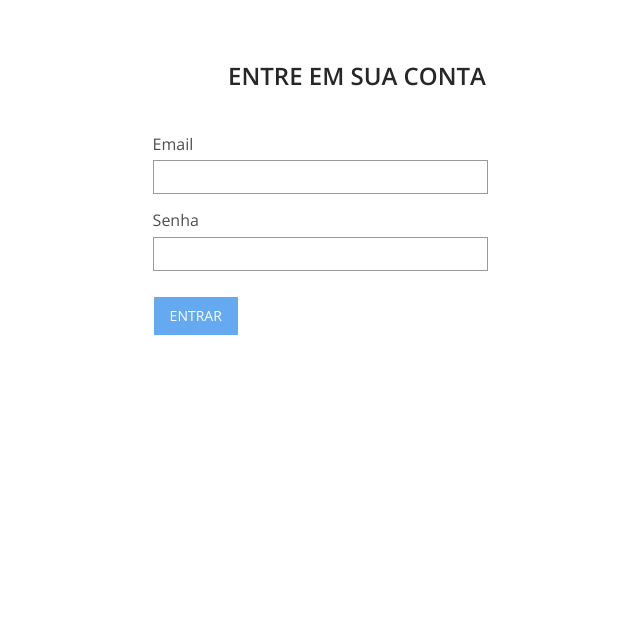
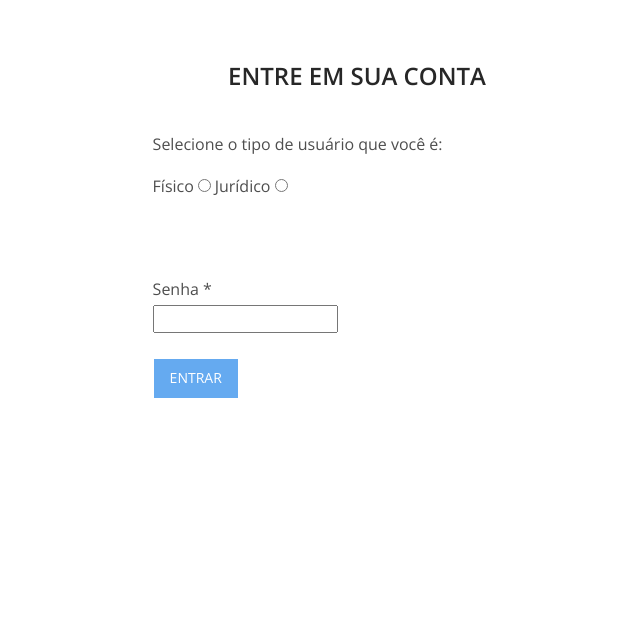
Before and after one commit to JuliaDSolano/Modify, a PHP site: page /login.phtml in a window 1280 px wide. Shown: the part 80-719 px from the top of the page, without its empty margins (283-923 px from the left). Run offline with PHP 8.4, Linux system fonts and the light colour scheme.

Commit message:
Add files via upload

```diff
--- a/projeto-2.7-master/projeto/tcc/admin.html
+++ b/projeto-2.7-master/projeto/tcc/admin.html
@@ -35,8 +35,8 @@
                     <ul class="nav nav-tabs" role="tablist">
                         <li role="presentation"><a href="index.html">Home</a></li>
                         <li role="presentation"><a href="sobre.html">Sobre</a></li>
-                        <li role="presentation"><a href="tipos.html" class="active">Tipos</a></li>
-                        <li role="presentation"><a href="login.phtml">Login</a></li>
+                        <li role="presentation"><a href="tipos.html">Tipos</a></li>
+                        <li role="presentation"><a href="login.phtml" class="active">Login</a></li>
                         <li role="presentation"><a href="cadastro.phtml">Cadastre-se</a></li>
                     </ul>
                 </div>
@@ -69,7 +69,6 @@
 <!-- jQuery  -->
 <script src="js/jquery.js"></script>
 
-<!-- Include all compiled plugins (below), or include individual files as needed -->
 <script src="js/bootstrap.min.js"></script>
 <script src="js/wow.min.js"></script>
 <script>
--- a/projeto-2.7-master/projeto/tcc/cadastro.html
+++ b/projeto-2.7-master/projeto/tcc/cadastro.html
@@ -122,8 +122,8 @@
                 <br>
                 <div class="form-group">
                     <br>
-                    <label> Físico  <input id="campoFisica" type="radio" name="tipoPessoa" value="fisica"> </label>
-                    <label> Jurídico<input id="campoJuridica" type="radio" name="tipoPessoa" value="juridica"> </label>
+                    <label> Físico  <input id="campoFisica" class="form-control" type="radio" name="tipoPessoa" value="fisica"> </label>
+                    <label> Jurídico<input id="campoJuridica" class="form-control" type="radio" name="tipoPessoa" value="juridica"> </label>
                 </div>
                 <div class="form-group">
                     <input class="tipoFisico" type="text" name="cpf" placeholder="Digite seu CPF">
--- a/projeto-2.7-master/projeto/tcc/controlador/usuario.php
+++ b/projeto-2.7-master/projeto/tcc/controlador/usuario.php
@@ -1,6 +1,7 @@
 
 <?php
 require_once '../modelo/CrudLogin.php';
+
 if (isset($_GET['acao'])){
     $acao = $_GET['acao'];
 }else{
--- a/projeto-2.7-master/projeto/tcc/login.phtml
+++ b/projeto-2.7-master/projeto/tcc/login.phtml
@@ -12,7 +12,30 @@
 		<link rel="stylesheet" href="css/font-awesome.min.css">
 		<link rel="stylesheet" href="css/animate.css">
 		<link href="css/animate.min.css" rel="stylesheet">
-		<link href="css/style.css" rel="stylesheet" />
+		<link href="css/style.css" rel="stylesheet">
+
+          <script src="https://ajax.googleapis.com/ajax/libs/jquery/3.3.1/jquery.min.js"></script>
+
+          <script type="text/javascript">
+
+              $(document).ready(function () {
+
+                  $(".tipFisico").hide();
+                  $(".tipJuridico").hide();
+
+                  $('input[type=radio][name=tipoPessoa]').change(function () {
+
+                          if (this.value === 'fisica') {
+                              $(".tipFisico").show();
+                              $(".tipJuridico").hide();
+                          }
+                          else if (this.value === 'juridica') {
+                              $(".tipFisico").hide();
+                              $(".tipJuridico").show();
+                          }
+                      });
+                  });
+          </script>
 
 		<script src="https://oss.maxcdn.com/html5shiv/3.7.2/html5shiv.min.js"></script>
 		<script src="https://oss.maxcdn.com/respond/1.4.2/respond.min.js"></script>
@@ -64,22 +87,42 @@
 
 						<div class="col-sm-5 col-sm-offset-1">
                             <div class="form-group">
-								<label>Email</label>
-								<input  style="border-color: #999;" type="email" name="email" class="form-control" required="required">
+                                <label>Selecione o tipo de usuário que você é:</label>
                             </div>
                             <div class="form-group">
-								<label>Senha</label>
-								<input style="border-color: #999;" name="senha" type="password" class="form-control">
+                                <label> Físico  <input id="campFisica" type="radio" name="tipoPessoa" value="fisica"> </label>
+                                <label> Jurídico  <input id="campJuridica" type="radio" name="tipoPessoa" value="juridica"></label>
                             </div>
-
+                            <div class="form-goup">
+                                <label id="$fisico" class="tipFisico" type="text">Digite seu CPF *</label>
+                                <br>
+                                <input id="$fisico" class="tipFisico" type="text" name="cpf">
+                            </div>
                             <div class="form-group">
-								<button type="submit" name="enviar" class="btn btn-primary btn-lg" required="required">Entrar</button>
-
+                                <label id="$juridico" class="tipJuridico" type="text">Digite o CNPJ *</label>
+                                <br>
+                                <input id="$juridico" class="tipJuridico" type="text" name="cnpj">
+                            </div>
+                            <div class="form-group">
+                                <label>Senha *</label>
+                                <br>
+                                <input type="text" name="senha">
+                            </div>
+							<div class="form-group">
+								<button type="submit" name="submit" class="btn btn-primary btn-lg" required="required">Entrar</button>
                            </div>
 						</div>
 					</form>
 						</div>
 
+                    <?php
+                    if(isset($_POST[''])){
+                       header('local: admin.html');
+
+                    }elseif(isset($_POST[' '])){
+                        header('local: perfil.html');
+                    }
+                    ?>
                 </div>
 				</div><!--/.row-->
 			</div><!--/.container-->
@@ -102,7 +145,6 @@
 						</ul>
 					</div>
 				</div>
-
             </div>
 			</div>
 		</div>
--- a/projeto-2.7-master/projeto/tcc/perfil.html
+++ b/projeto-2.7-master/projeto/tcc/perfil.html
@@ -35,8 +35,8 @@
                     <ul class="nav nav-tabs" role="tablist">
                         <li role="presentation"><a href="index.html">Home</a></li>
                         <li role="presentation"><a href="sobre.html">Sobre</a></li>
-                        <li role="presentation"><a href="tipos.html" class="active">Tipos</a></li>
-                        <li role="presentation"><a href="login.phtml">Login</a></li>
+                        <li role="presentation"><a href="tipos.html">Tipos</a></li>
+                        <li role="presentation"><a href="login.phtml"  class="active">Login</a></li>
                         <li role="presentation"><a href="cadastro.phtml">Cadastre-se</a></li>
                     </ul>
                 </div>
```
Also changed, not shown: projeto-2.7-master/projeto/tcc/controlador/conexao.php (+6 -1 lines), projeto-2.7-master/projeto/tcc/sobre.html (+0 -21 lines). Lines whose indentation alone changed are shown as unchanged.
